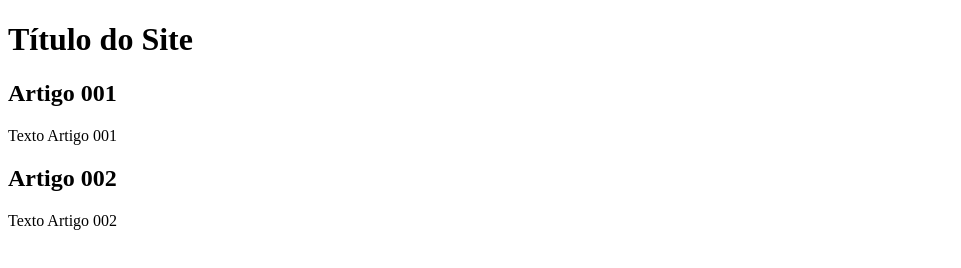
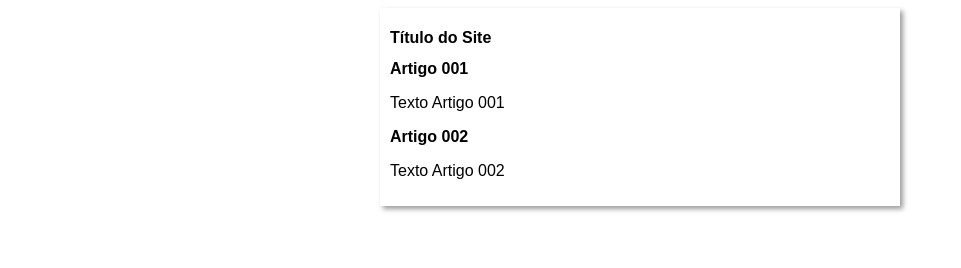
Before and after one commit to zoutomas/projeto-site-primeiro, a plain HTML site: page index.html in a window 1280 px wide. Shown: the whole page, without its empty margins (0-961 px from the left). Drawn offline with Linux system fonts and the light colour scheme.

Commit message:
iniciei do designer

```diff
--- /dev/null
+++ b/estilos/style.css
@@ -0,0 +1,19 @@
+* {
+    font-family: Arial, Helvetica, sans-serif;
+    font-size: 16px;
+}
+
+
+body {
+    background-color: 204, 157, 248;
+
+}
+
+
+main{
+    background-color: white;
+    width: 500px;
+    margin: auto;
+    padding: 10px;
+    box-shadow: 3px 3px 5px rgba(0, 0, 0, 0.397);
+}
--- a/index.html
+++ b/index.html
@@ -5,6 +5,7 @@
     <meta http-equiv="X-UA-Compatible" content="IE=edge">
     <meta name="viewport" content="width=device-width, initial-scale=1.0">
     <title>Título do Site</title>
+    <link rel="stylesheet" href="estilos/style.css">
 </head>
 <body>
     <main>
```
